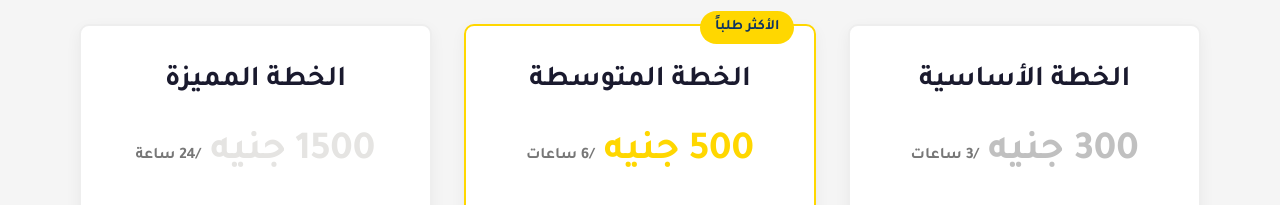
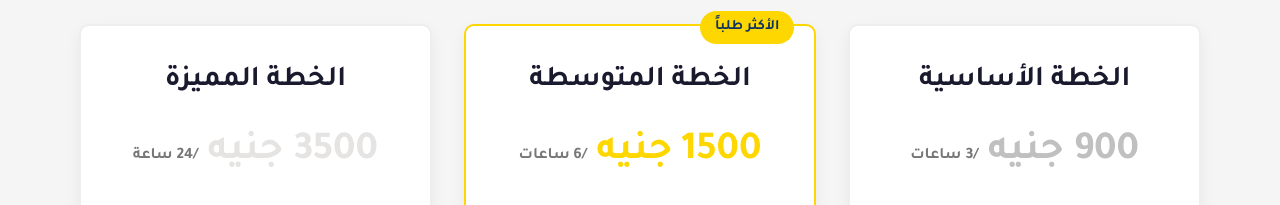
Before and after one commit to SCRIPT-ARAB/SCRIPT-ARAB, a plain HTML site: page SCRIPT-ARAB.html in a window 1280 px wide. Shown: the part 1820-2025 px from the top of the page. Drawn offline with Linux system fonts and the light colour scheme.

Commit message:
Update SCRIPT-ARAB.html

```diff
--- a/SCRIPT-ARAB.html
+++ b/SCRIPT-ARAB.html
@@ -680,7 +680,7 @@
             <div class="pricing-grid">
                 <div class="pricing-card silver">
                     <h3>الخطة الأساسية</h3>
-                    <div class="price">300 جنيه <span>/3 ساعات</span></div>
+                    <div class="price">900 جنيه <span>/3 ساعات</span></div>
                     <ul class="pricing-features">
                         <li>تنبؤات بدقة 85%</li>
                         <li>تنبؤات غير محدودة</li>
@@ -694,7 +694,7 @@
                 <div class="pricing-card gold popular">
                     <div class="popular-badge">الأكثر طلباً</div>
                     <h3>الخطة المتوسطة</h3>
-                    <div class="price">500 جنيه <span>/6 ساعات</span></div>
+                    <div class="price">1500 جنيه <span>/6 ساعات</span></div>
                     <ul class="pricing-features">
                         <li>تنبؤات بدقة 90%</li>
                         <li>تنبؤات غير محدودة</li>
@@ -708,7 +708,7 @@
                 </div>
                 <div class="pricing-card platinum">
                     <h3>الخطة المميزة</h3>
-                    <div class="price">1500 جنيه <span>/24 ساعة</span></div>
+                    <div class="price">3500 جنيه <span>/24 ساعة</span></div>
                     <ul class="pricing-features">
                         <li>تنبؤات بدقة 98%</li>
                         <li>تنبؤات غير محدودة</li>
```
